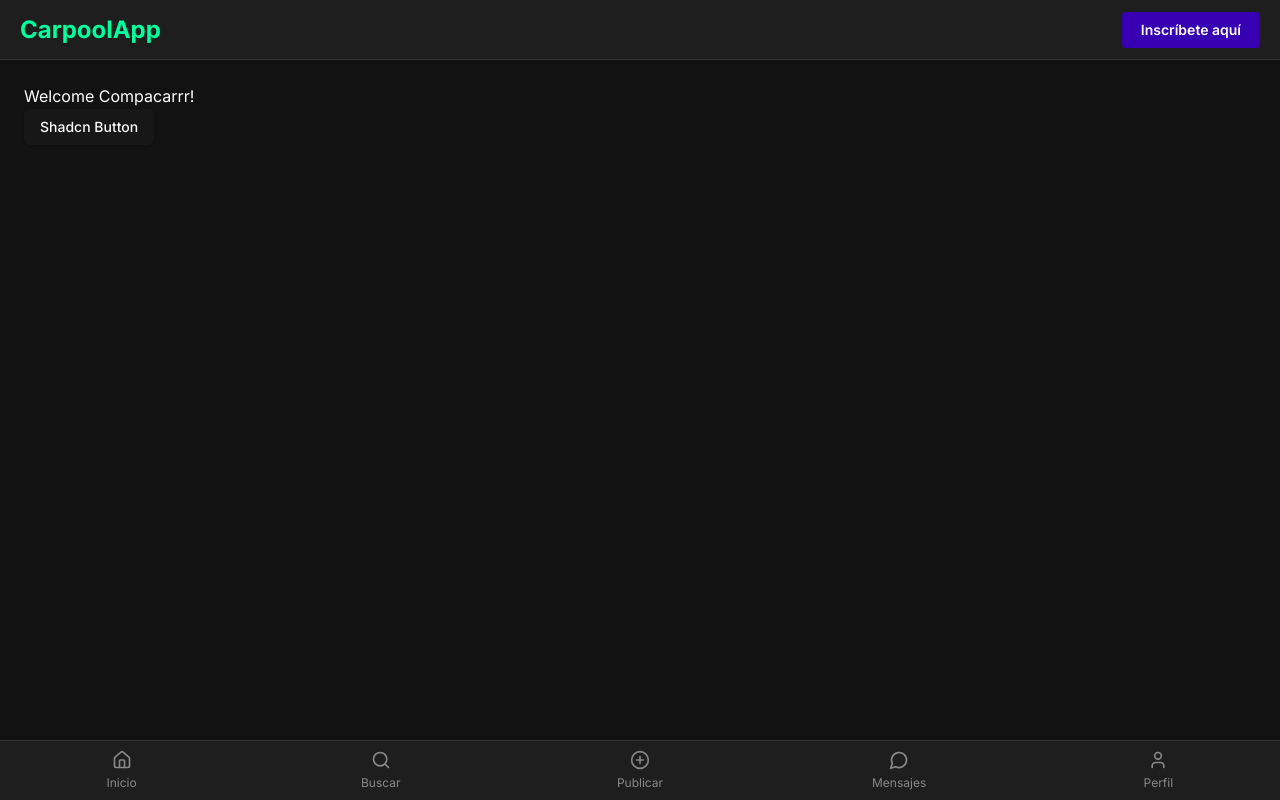
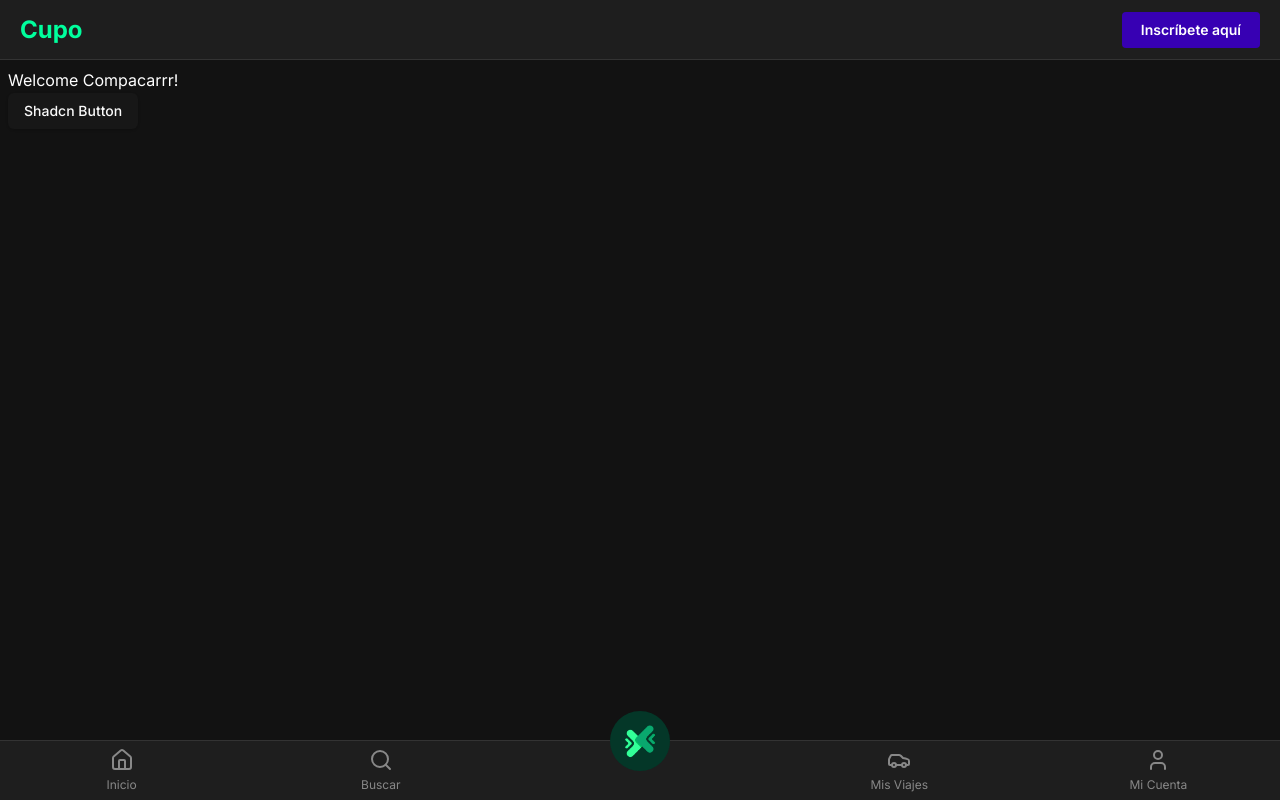
Before and after one commit to AG-Softworks-Co/compa-car, a React (Vite) app: page / in a window 1280 px wide. Built offline with nearby package versions, Linux system fonts and the light colour scheme.

Commit message:
Auto stash before merge of "master" and "origin/master"
Nav fixed

```diff
--- a/src/components/ui/button.tsx
+++ b/src/components/ui/button.tsx
@@ -1,7 +1,6 @@
 import * as React from "react"
 import { Slot } from "@radix-ui/react-slot"
 import { cva, type VariantProps } from "class-variance-authority"
-
 import { cn } from "@/lib/utils"
 
 const buttonVariants = cva(
--- a/src/routes/__root.tsx
+++ b/src/routes/__root.tsx
@@ -8,10 +8,11 @@ import {
   Button,
   Box,
   createTheme,
+  Image,
 } from "@mantine/core";
 import { Notifications } from "@mantine/notifications";
 import { createRootRoute, Outlet, Link } from "@tanstack/react-router";
-import { Search, PlusCircle, Home, MessageCircle, User } from 'lucide-react';
+import { Home, Search, Car, User } from 'lucide-react';
 
 const theme = createTheme({
   fontFamily: "Inter, sans-serif",
@@ -36,9 +37,9 @@ const theme = createTheme({
 const navItems = [
   { icon: Home, label: 'Inicio', to: '/home' },
   { icon: Search, label: 'Buscar', to: '/reservar' },
-  { icon: PlusCircle, label: 'Publicar', to: '/publish' },
-  { icon: MessageCircle, label: 'Mensajes', to: '/messages' },
-  { icon: User, label: 'Perfil', to: '/profile' },
+  { icon: 'logo', label: '', to: '/publish' },
+  { icon: Car, label: 'Mis Viajes', to: '/my-trips' },
+  { icon: User, label: 'Mi Cuenta', to: '/profile' },
 ];
 
 export const Route = createRootRoute({
@@ -46,14 +47,13 @@ export const Route = createRootRoute({
     return (
       <MantineProvider theme={theme} defaultColorScheme="dark">
         <AppShell
-          padding="md"
           header={{ height: 60 }}
           footer={{ height: 60 }}
           className={styles.appShell}
         >
           <AppShell.Header className={styles.header}>
             <Group justify="space-between" className={styles.headerContent}>
-              <Text className={styles.logo}>CarpoolApp</Text>
+              <Text className={styles.logo}>Cupo</Text>
               <Button
                 className={styles.registerButton}
                 component={Link}
@@ -69,20 +69,28 @@ export const Route = createRootRoute({
           </AppShell.Main>
 
           <AppShell.Footer className={styles.footer}>
-            <Group grow className={styles.navGroup}>
-              {navItems.map((item) => (
+            <Group className={styles.navGroup}>
+              {navItems.map((item, index) => (
                 <UnstyledButton
-                  key={item.label}
+                  key={item.label || `nav-item-${index}`}
                   component={Link}
                   to={item.to}
-                  className={styles.navButton}
+                  className={`${styles.navButton} ${index === 2 ? styles.centerButton : ''}`}
                 >
-                  <Box className={styles.navIcon}>
-                    <item.icon size={20} />
-                  </Box>
-                  <Text className={styles.navLabel}>
-                    {item.label}
-                  </Text>
+                  {index === 2 ? (
+                    <Box className={styles.logoWrapper}>
+                      <Image src="/public/9.png" className={styles.logoImage} />
+                    </Box>
+                  ) : (
+                    <>
+                      <Box className={styles.navIcon}>
+                        <item.icon size={24} />
+                      </Box>
+                      <Text className={styles.navLabel}>
+                        {item.label}
+                      </Text>
+                    </>
+                  )}
                 </UnstyledButton>
               ))}
             </Group>
--- a/src/routes/root.module.css
+++ b/src/routes/root.module.css
@@ -22,9 +22,10 @@
 .registerButton {
   background-color: #3700b3;
   color: white;
-  &:hover {
-    background-color: #4b00e6;
-  }
+}
+
+.registerButton:hover {
+  background-color: #4b00e6;
 }
 
 .main {
@@ -51,29 +52,32 @@
   transition: color 0.3s ease;
   height: 100%;
   flex: 1;
+}
 
-  &:hover, &:active {
-    color: #00ff9d;
-  }
+.navButton:hover, .navButton:active {
+  color: #00ff9d;
 }
 
 .centerButton {
   transform: translateY(-20px);
-  background-color: #00ff9d;
-  border-radius: 50%;
+  padding: 0;
+  margin-top: -20px;
+}
+
+.logoWrapper {
   width: 60px;
   height: 60px;
   display: flex;
   justify-content: center;
   align-items: center;
-  padding: 0;
-  margin-top: -20px;
+  overflow: hidden;
 }
 
 .logoImage {
-  width: 40px;
-  height: 40px;
-  object-fit: contain;
+  width: 60px;
+  height: 60px;
+  object-fit: cover;
+  border-radius: 50%;
 }
 
 .navIcon {
```
Also changed, not shown: public/9.png (added).
